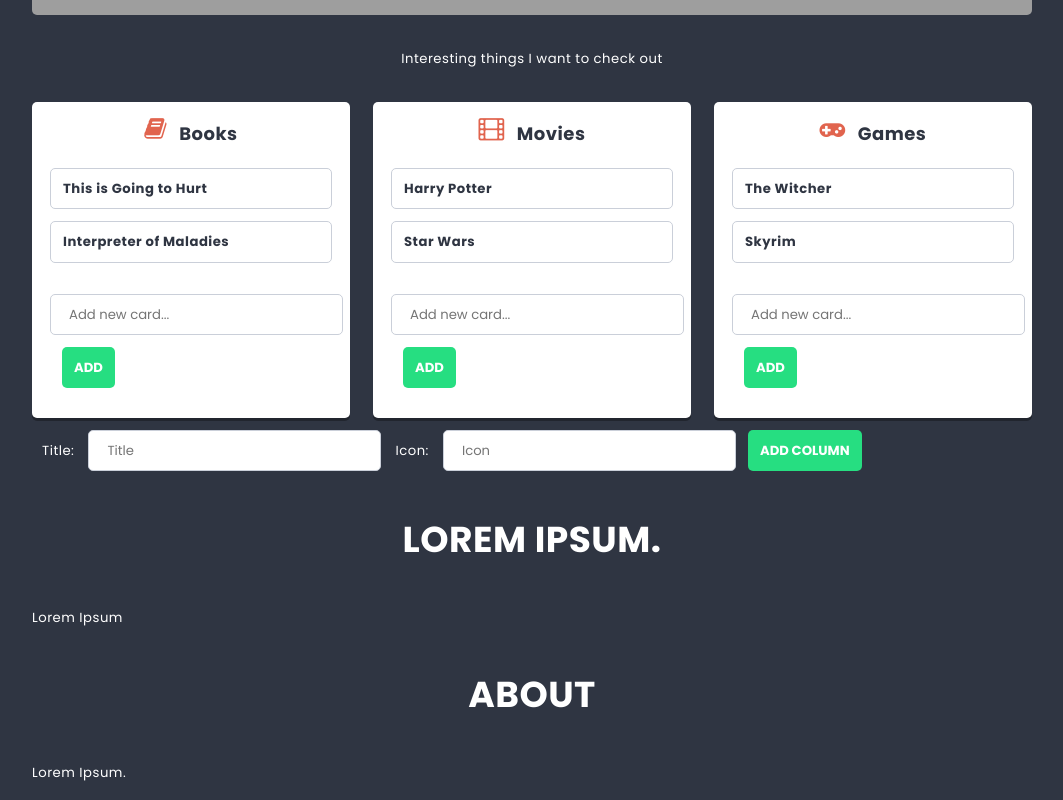
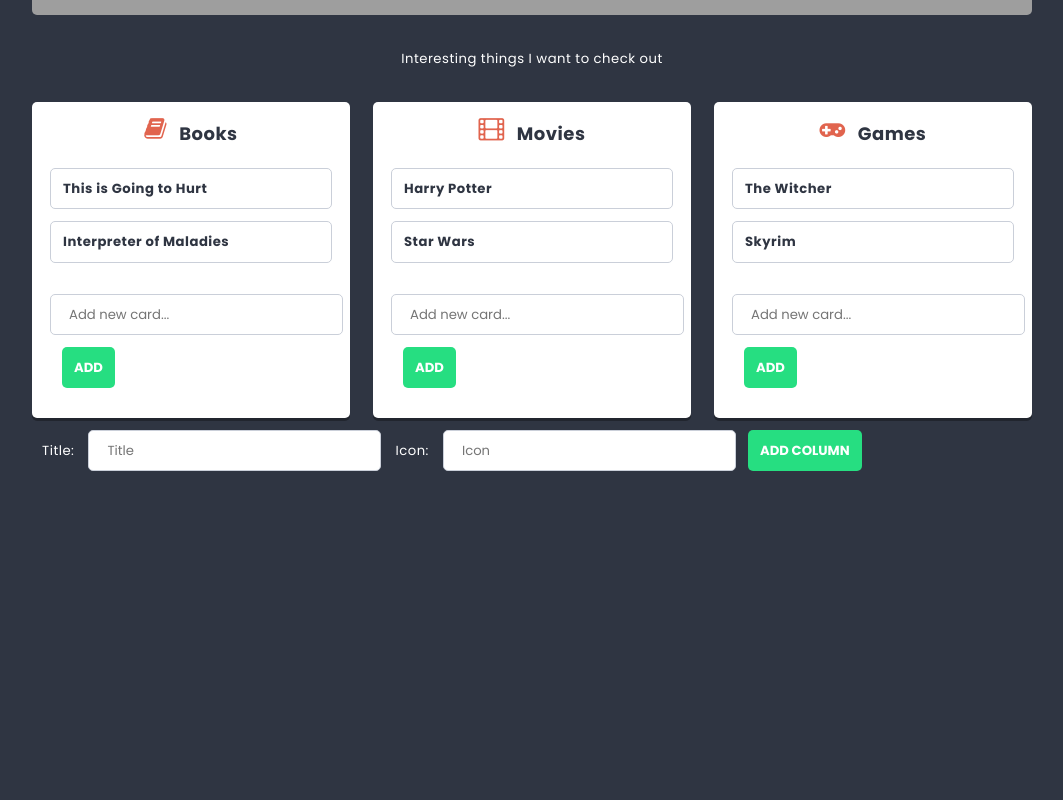
Before and after one commit to grzanek-monika/to-do-list-app, a React (Create React App) app: page / in a window 1280 px wide. Shown: the part 547-1347 px from the top of the page, without its empty margins (108-1171 px from the left). After the commit the page ends 1050 px from the top, so only its background shows below. Built offline with nearby package versions, Linux system fonts and the light colour scheme; grey boxes are pictures that could not be loaded.

Commit message:
Add Routes and Route in App, add Link in NavBar component.

```diff
--- a/src/App.js
+++ b/src/App.js
@@ -4,15 +4,20 @@ import Container from './components/Container/Container.js';
 import Home from './components/Home/Home.js';
 import Favorite from './components/Favorite/Favorite.js';
 import About from './components/About/About.js';
+import NotFound from './components/NotFound/NotFound.js';
+import { Routes, Route } from 'react-router-dom';
 
 const App = () => {
   return (
     <main>
       <NavBar />
       <Container>
-        <Home />
-        <Favorite />
-        <About />
+        <Routes>
+          <Route path="/" element={<Home />} />
+          <Route path="/about" element={<About />} />
+          <Route path="/favorite" element={<Favorite />} />
+          <Route path='*' element={<NotFound/>} />
+        </Routes>
       </Container>
     </main>
   );
--- a/src/components/NavBar/NavBar.js
+++ b/src/components/NavBar/NavBar.js
@@ -1,17 +1,17 @@
-//import Container from "../Container/Container.js";
 import styles from './NavBar.module.scss';
+import { Link } from 'react-router-dom';
 
 const NavBar = () => {
     return(
         <nav className={styles.navBar}>
             <div className={styles.links}>
-                <a href='/'><span className='fa fa-tasks tasks_icon'/></a>
+                <Link to='/'><span className='fa fa-tasks tasks_icon'/></Link>
             </div>
             <div>
                 <ul className={styles.links}>
-                    <li><a href='/'>Home</a></li>
-                    <li><a href='/favorite'>Favorite</a></li>
-                    <li><a href='/about'>About</a></li>
+                    <li><Link to='/'>Home</Link></li>
+                    <li><Link to='/favorite'>Favorite</Link></li>
+                    <li><Link to='/about'>About</Link></li>
                 </ul>
             </div>
         </nav>
--- /dev/null
+++ b/src/components/NotFound/NotFound.js
@@ -0,0 +1,12 @@
+import PageTitle from "../PageTitle/PageTitle.js"
+
+const NotFound = () => {
+    return(
+        <>
+            <PageTitle>404 Not Found</PageTitle>
+            <p>Check correctness of the address and try again...</p>
+        </>
+    )
+}
+
+export default NotFound;
--- a/src/index.js
+++ b/src/index.js
@@ -1,6 +1,7 @@
 import ReactDOM from 'react-dom/client';
 import React from 'react';
 import { Provider } from 'react-redux';
+import { BrowserRouter } from 'react-router-dom';
 import store from './redux/store'
 import App from './App';
 import './styles/normalize.scss';
@@ -10,8 +11,10 @@ import 'font-awesome/css/font-awesome.min.css';
 const root = ReactDOM.createRoot(document.querySelector('#root'));
 root.render(
   <React.StrictMode>
-    <Provider store={store}>
-      <App />
-    </Provider>
+    <BrowserRouter>
+      <Provider store={store}>
+        <App />
+      </Provider>
+    </BrowserRouter>
   </React.StrictMode>
 );
```
Also changed, not shown: src/components/NotFound/NotFound.module.scss (added).
